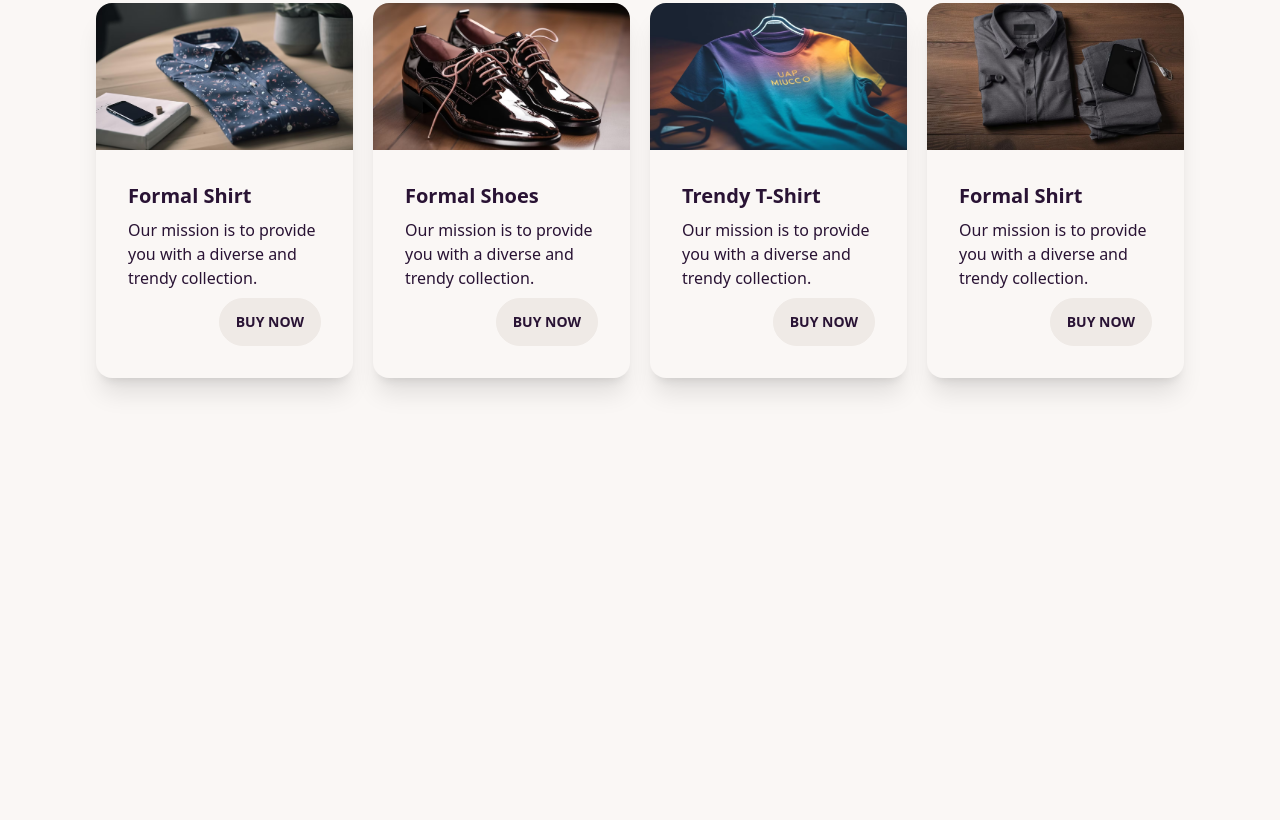
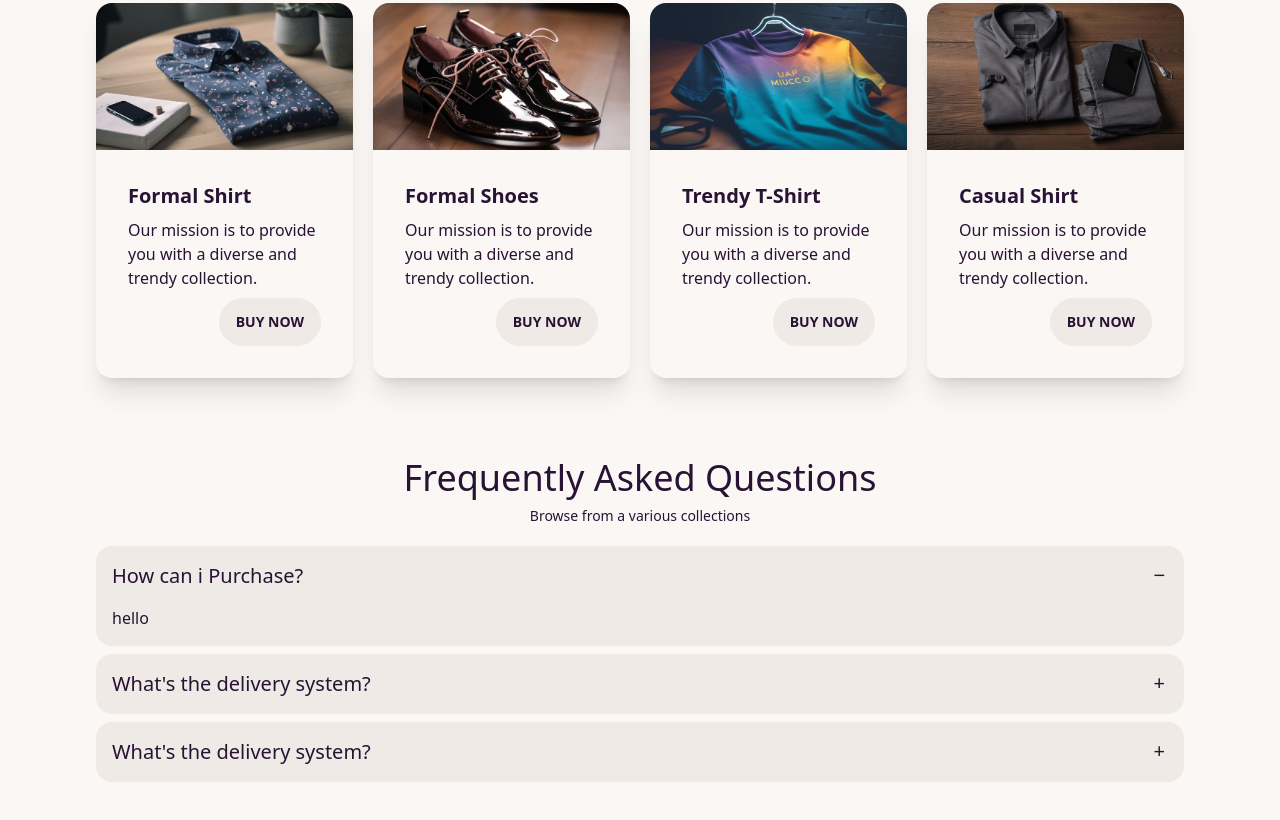
Before and after one commit to rirubelhossain/daisyui-web, a plain HTML site: page index.html in a window 1280 px wide. Shown: the part 1786-2606 px from the top of the page. Before the commit the page ends 2224 px from the top, so only its background shows below. Drawn offline with nearby package versions, Linux system fonts and the light colour scheme.

Commit message:
FAQ completed

```diff
--- a/index.html
+++ b/index.html
@@ -157,7 +157,7 @@
         <div class="text-center pb-5 ">
           <h1 class="text-2xl md:text-4xl">Top Products</h1>
           <p class="text-sm pt-2">Browse from a various collections</p>
-      </div>
+        </div>
 
       <!-- Cards -->
 
@@ -200,7 +200,7 @@
         <div class="card  bg-base-100 shadow-xl">
           <figure><img src="./images/elegant-businessman-attire-hangs-modern-closet-generated-by-ai_188544-15312.avif" alt="Shoes" /></figure>
           <div class="card-body">
-            <h2 class="card-title">Formal Shirt</h2>
+            <h2 class="card-title">Casual Shirt</h2>
             <p>Our mission is to provide you with a diverse and trendy collection.</p>
             <div class="card-actions justify-end">
               <button class="btn">Buy Now</button>
@@ -212,5 +212,48 @@
       </div>
 
      </section>
+
+     <!-- FAQ section -->
+
+     <section class="max-w-screen-xl mx-auto px-8 md:px-16 lg:px-24 py-5 my-10">
+        <div class="text-center pb-5 ">
+          <h1 class="text-2xl md:text-4xl">Frequently Asked Questions</h1>
+          <p class="text-sm pt-2">Browse from a various collections</p>
+        </div>
+
+        <!-- Accordion -->
+        <div class="collapse collapse-plus bg-base-200 mb-2">
+          <input type="radio" name="my-accordion-3" checked="checked" />
+          <div class="collapse-title text-xl font-medium">
+             How can i Purchase?
+          </div>
+          <div class="collapse-content">
+            <p>hello</p>
+          </div>
+        </div>
+        <div class="collapse collapse-plus bg-base-200 mb-2">
+          <input type="radio" name="my-accordion-3" />
+          <div class="collapse-title text-xl font-medium">
+
+            What's the delivery system?
+          </div>
+          <div class="collapse-content">
+            <p>hello</p>
+          </div>
+        </div>
+        <div class="collapse collapse-plus bg-base-200">
+          <input type="radio" name="my-accordion-3" />
+          <div class="collapse-title text-xl font-medium">
+
+            What's the delivery system?
+          </div>
+          <div class="collapse-content">
+            <p>hello</p>
+          </div>
+        </div>
+
+     </section>
+
+
 </body>
 </html>
```
